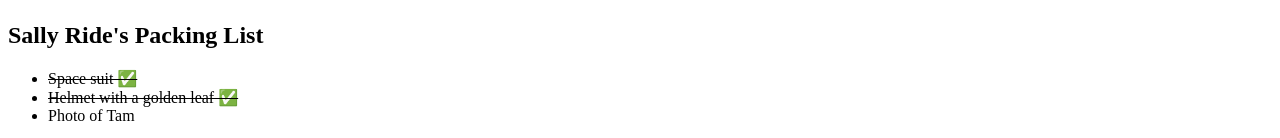
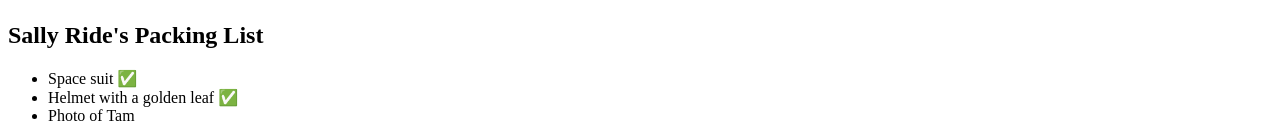
Before and after one commit to palakgarg0401/Learning_React, a React (Create React App) app in the folder basics/: page / in a window 1280 px wide. Shown: the part 683-821 px from the top of the page. Built offline with nearby package versions, Linux system fonts and the light colour scheme.

Commit message:
conditional-rendering

```diff
--- a/basics/src/component/Conditional.jsx
+++ b/basics/src/component/Conditional.jsx
@@ -1,5 +1,6 @@
 //We can conditionally render JSX using JavaScript syntax like "if" statements, "&&", and "? :" operators.
 
+// //Conditionally returning JSX
 // function Item({ name, isPacked }) {
 //     if (isPacked) {
 //       return <li className="item">{name} ✅</li>;
@@ -7,45 +8,41 @@
 //     return <li className="item">{name}</li>;
 //   }
 
-//   export default function Conditional() {
-//     return (
-//       <section>
-//         <h1>Sally Ride's Packing List</h1>
-//         <ul>
-//           <Item
-//             isPacked={true}
-//             name="Space suit"
-//           />
-//           <Item
-//             isPacked={true}
-//             name="Helmet with a golden leaf"
-//           />
-//           <Item
-//             isPacked={false}
-//             name="Photo of Tam"
-//           />
-//         </ul>
-//       </section>
-//     );
+// //Conditionally returning nothing with null
+// function Item({ name, isPacked }) {
+//   if (isPacked) {
+//     return null;
 //   }
+//   return <li className="item">{name}</li>;
+// }
+
+// //Conditional (ternary) Operator (? :)
+// function Item({ name, isPacked }) {
+//   return (
+//     <li className="item">
+//       {isPacked ? (
+//         <del>
+//           {name + ' ✅'}
+//         </del>
+//       ) : (
+//         name
+//       )}
+//     </li>
+//   );
+// }
 
 
-
+//Logical AND operator (&&)
 function Item({ name, isPacked }) {
   return (
     <li className="item">
-      {isPacked ? (
-        <del>
-          {name + ' ✅'}
-        </del>
-      ) : (
-        name
-      )}
+      {name} {isPacked && '✅'}
     </li>
   );
 }
 
-export default function PackingList() {
+
+  export default function Conditional() {
     return (
       <section>
         <h1>Sally Ride's Packing List</h1>
```
Lines whose indentation alone changed are shown as unchanged.
